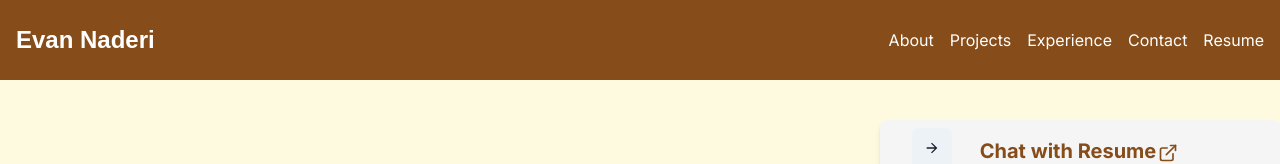
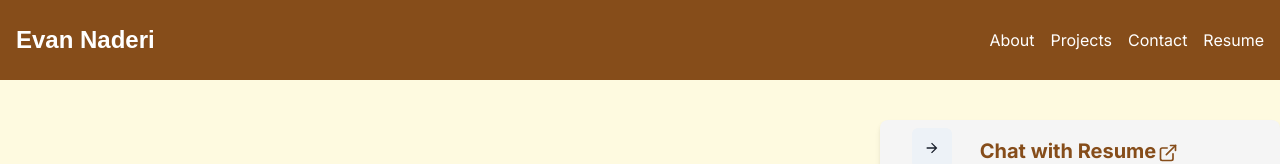
Before and after one commit to evannaderi/evan-naderi, a Next.js app: page / in a window 1280 px wide. Shown: the top 164 px of the page. Built offline with nearby package versions, Linux system fonts and the light colour scheme.

Commit message:
rid experience

```diff
--- a/app/components/Navbar.tsx
+++ b/app/components/Navbar.tsx
@@ -26,7 +26,7 @@ const Navbar = () => {
 
       {/* Navigation items on the right */}
       <Flex>
-        {['about', 'projects', 'experience', 'contact'].map((item, index) => (
+        {['about', 'projects', 'contact'].map((item, index) => (
           <Link key={item} href={`#${item}`} passHref>
             <Box as="a" cursor="pointer" ml={index === 0 ? 0 : 4}>
               {item.charAt(0).toUpperCase() + item.slice(1)}
```
